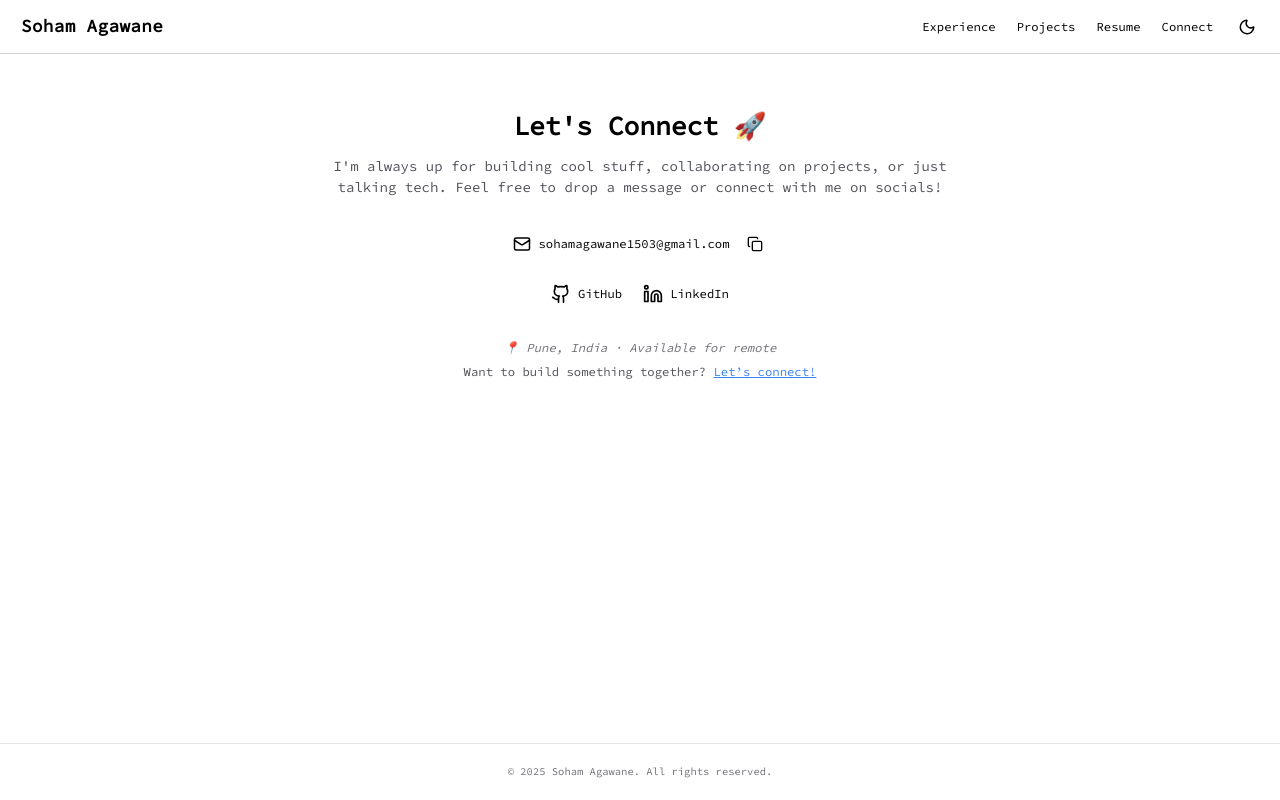
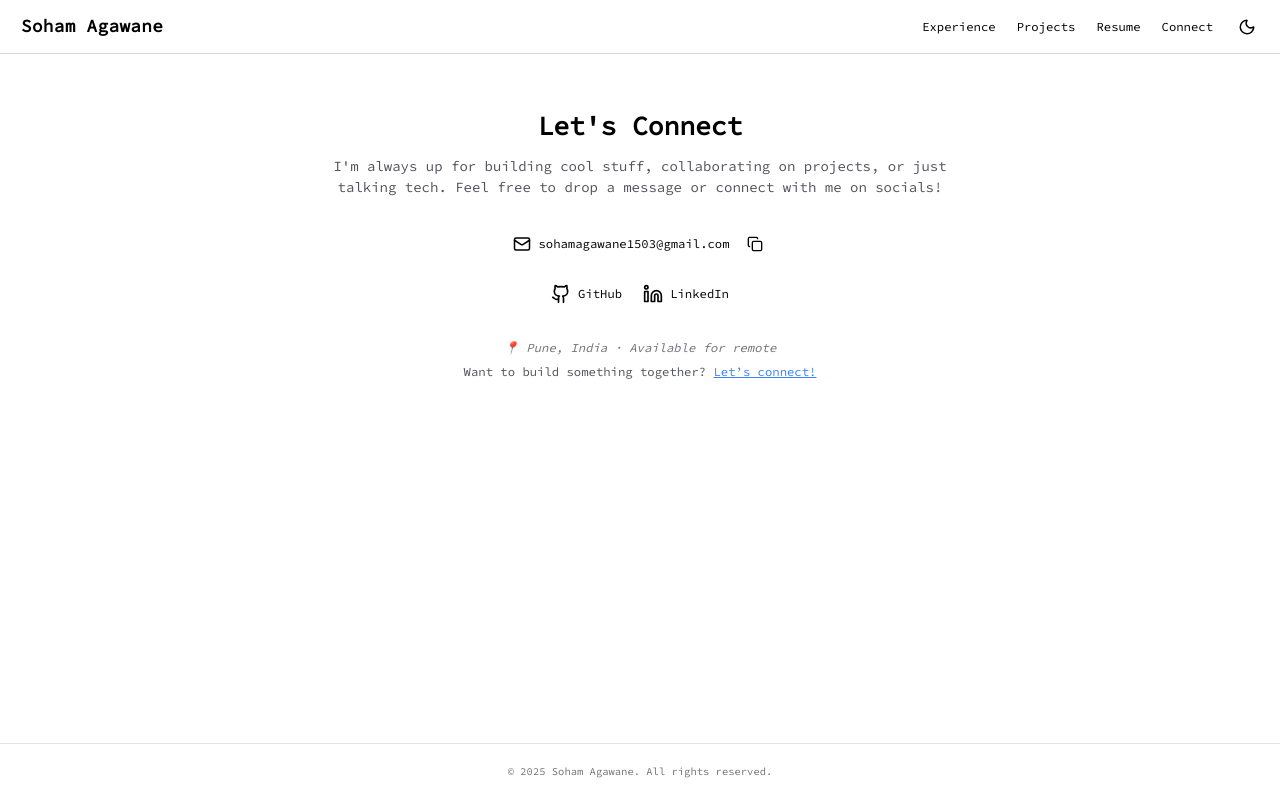
Before and after one commit to SohamAgawane/Portfolio, a React (Create React App) app: page /connect in a window 1280 px wide. Built offline with nearby package versions, Linux system fonts and the light colour scheme.

Commit message:
Update Connect.jsx

```diff
--- a/src/pages/Connect.jsx
+++ b/src/pages/Connect.jsx
@@ -13,7 +13,7 @@ export default function Connect() {
 
   return (
     <div className="px-6 py-16 max-w-3xl mx-auto text-center">
-      <h2 className="text-3xl font-bold mb-4">Let's Connect 🚀</h2>
+      <h2 className="text-3xl font-bold mb-4">Let's Connect</h2>
       <p className="text-zinc-600 dark:text-zinc-400 text-base mb-10">
         I'm always up for building cool stuff, collaborating on projects, or just talking tech. Feel free to drop a message or connect with me on socials!
       </p>
```
